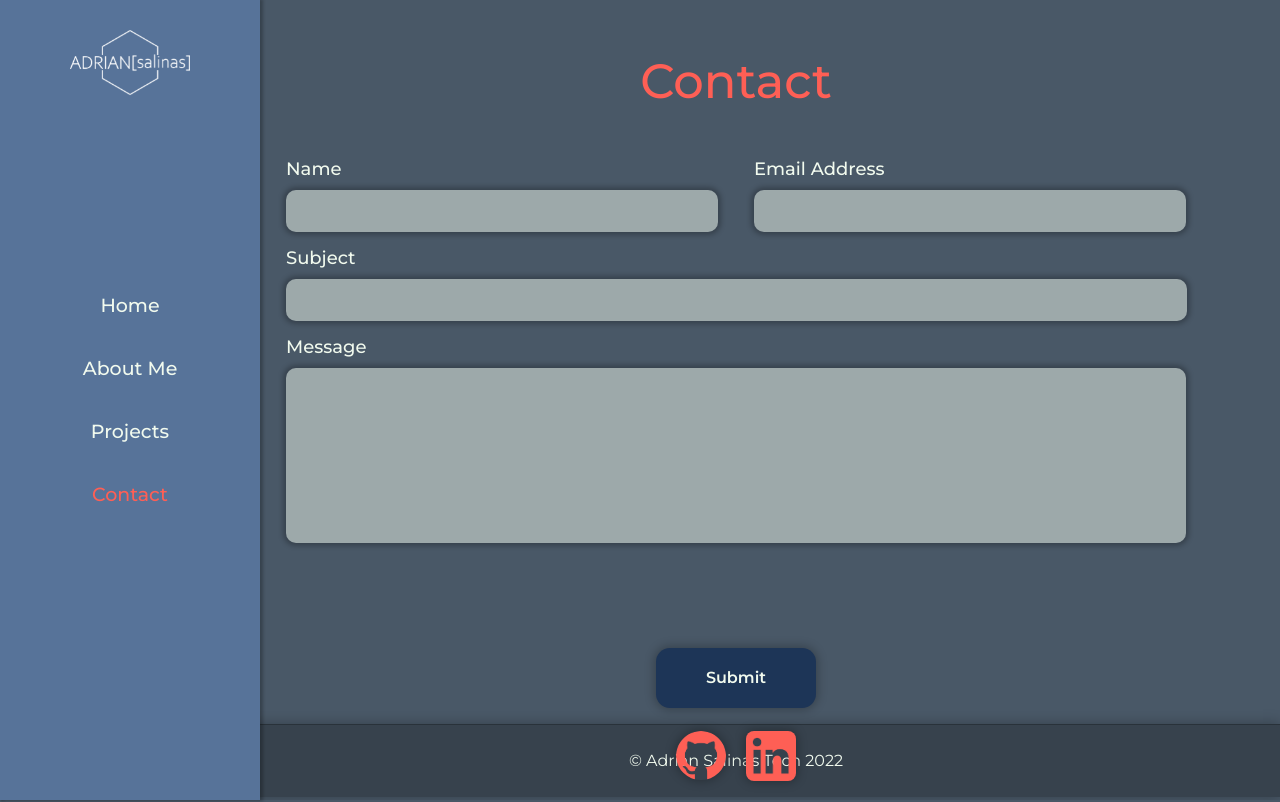
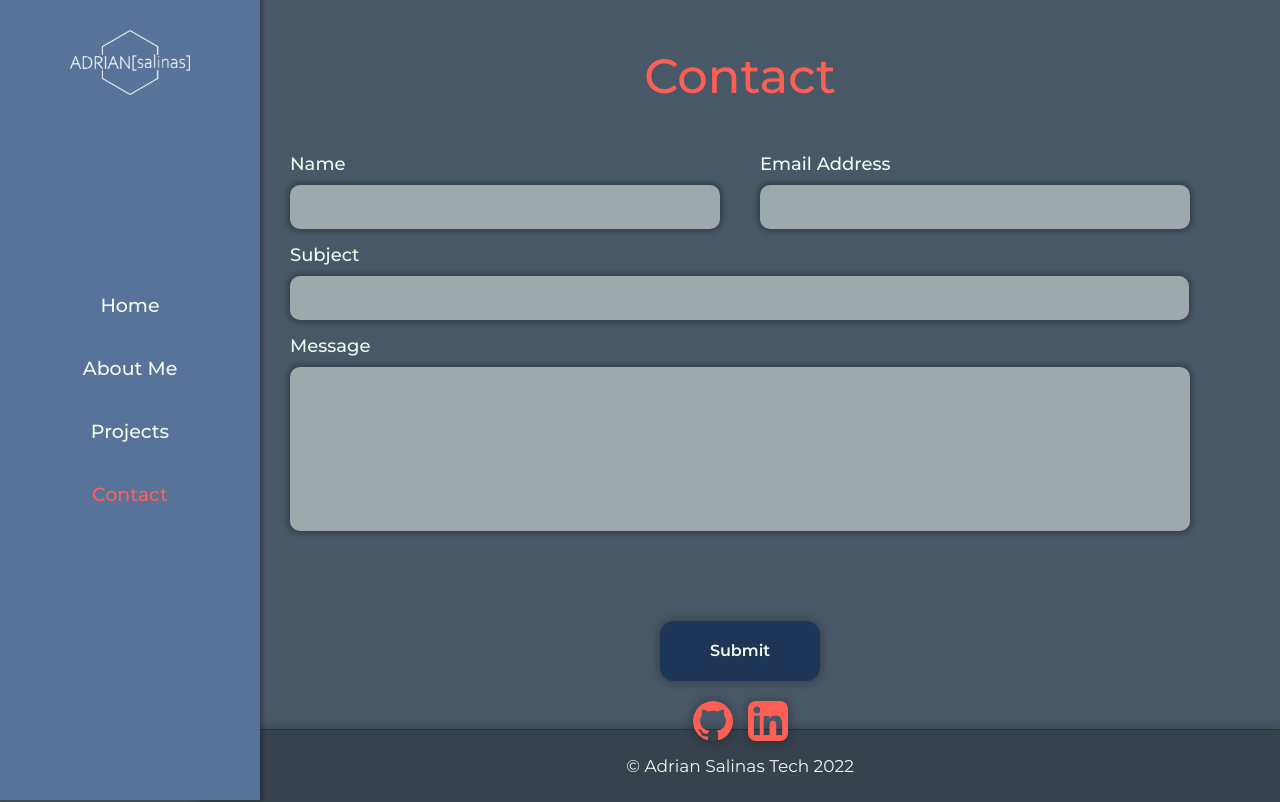
Before and after one commit to a-dri-an-S/PortfolioV2, a React (Create React App) app: page /contact in a window 1280 px wide. Built offline with nearby package versions, Linux system fonts and the light colour scheme; no server answers.

Commit message:
added CSS for breakpoint 992px + 768px on Contact Page + components

```diff
--- a/src/Pages/Contact/Contact.css
+++ b/src/Pages/Contact/Contact.css
@@ -1,33 +1,24 @@
 .contact {
 	width: 100%;
-	height: 100vh;
     display: flex;
     flex-direction: column;
     justify-content: center;
-    align-items: flex-end;
+    align-items: center;
 }
-
 .contact-container {
-    width: 85%;
+    width: 95%;
     height: 90%;
+    padding-bottom: 10px;
     display: flex;
     flex-direction: column;
     justify-content: space-around;
     align-items: center;
     animation: fadeIn 1s ease 0s 1 forwards;
 }
-
 .contact-title {
-    font-size: 48px;
     font-weight: 500;
     color: var(--orange-red);
 }
-
-.contact-form {
-    width: 900px;
-    height: 600px;
-}
-
 .contact-footer {
     width: 100%;
 }
@@ -40,3 +31,22 @@
         opacity: 1;
     }
 }
+
+@media only screen and (min-width: 768px) {
+    .contact {
+        margin-left: 180px;
+        height: 100%;
+    }
+    .contact-title {
+        font-size: 42px;
+    }
+}
+@media only screen and (min-width: 992px) {
+    .contact {
+        margin-left: 200px;
+        height: 100vh;
+    }
+    .contact-title {
+        font-size: 48px;
+    }
+}
--- a/src/components/Button/Button.css
+++ b/src/components/Button/Button.css
@@ -10,18 +10,13 @@
     border-radius: 14px;
     margin: 0px 20px;
 }
-
 .submit-btn {
-    width: 160px;
-    height: 60px;
     background-color: var(--prussian-blue);
     font-family: montserrat;
-    font-size: 16px;
     font-weight: 600;
     color: var(--honey-dew);
     border: none;
     border-radius: 14px;
-    margin: 20px 0px;
 }
 
 .docs-btn, .submit-btn {
@@ -41,9 +36,21 @@
     .docs-btn {
         margin: 10px 0px;
     }
+    .submit-btn {
+        width: 140px;
+        height: 55px;
+        font-size: 15px;
+        margin: 12px 0px;
+    }
 }
 @media only screen and (min-width: 992px) {
     .docs-btn {
         margin: 0px 20px;
     }
+    .submit-btn {
+        width: 160px;
+        height: 60px;
+        font-size: 16px;
+        margin: 15px 0px;
+    }
 }
--- a/src/components/Footer/Footer.css
+++ b/src/components/Footer/Footer.css
@@ -9,12 +9,22 @@
     border-top: 1px solid var(--shadow-color);
     box-shadow: 0px 0px 12px 1px var(--shadow-color);
 }
-
 .footer-container {
-    width: 85%;
+    width: 100%;
     height: 100%;
     display: flex;
     flex-direction: row;
     justify-content: center;
     align-items: center;
 }
+
+@media only screen and (min-width: 768px) {
+    .footer-copyright {
+        font-size: 16px;
+    }
+}
+@media only screen and (min-width: 992px) {
+    .footer-copyright {
+        font-size: 17px;
+    }
+}
--- a/src/components/Form/Form.css
+++ b/src/components/Form/Form.css
@@ -6,58 +6,38 @@
     justify-content: center;
     align-items: stretch;
 }
-
 .form-inputs {
     display: flex;
     justify-content: space-between;
 }
-
 .form-input-container {
     display: flex;
     flex-direction: column;
     justify-content: center;
     align-items: flex-start;
 }
-
 .form-label {
-    font-size: 18px;
     font-weight: 500;
     margin-bottom: 10px;
 }
-
 .form-input {
-    height: 40px;
-    padding-left: 10px;
-    margin-bottom: 15px;
+    padding: 2px 5px 2px 5px;
     border: none;
     border-radius: 10px;
     box-shadow: 0px 0px 5px 3px var(--shadow-color);
     background-color: var(--honeydew-opaque);
     font-family: montserrat;
-    font-size: 16px;
     font-weight: 500;
     color: var(--prussian-blue);
 }
-
-.name-input, .email-input {
-    width: 420px;
-}
-
-.subject-input {
-    width: 889px;
-}
-
 .form-textarea-container {
     display: flex;
     flex-direction: column;
     align-items: flex-start;
     justify-content: center;
 }
-
 .form-textarea {
-    width: 890px;
-    height: 160px;
-    padding: 15px 0px 0px 10px;
+    padding: 2px 5px 2px 5px;
     margin-bottom: 15px;
     border: none;
     border-radius: 10px;
@@ -69,10 +49,9 @@
     color: var(--prussian-blue);
     resize: none;
 }
-
 .form-submit-message {
     width: 100%;
-    height: 70px;
+    height: 60px;
     display: flex;
     justify-content: center;
     align-items: center;
@@ -82,3 +61,57 @@ input:focus, textarea:focus {
     outline: 2px solid var(--orange-red);
 
 }
+
+@media only screen and (min-width: 768px) {
+    .form-inputs {
+        flex-direction: column;
+    }
+    .form-label {
+        font-size: 16px;
+    }
+    .form-input {
+        height: 38px;
+        margin-bottom: 12px;
+        font-size: 15px;
+    }
+    .name-input, .email-input, .subject-input {
+        width: 480px;
+    }
+    .form-textarea {
+        width: 480px;
+        height: 160px;
+    }
+}
+@media only screen and (min-width: 992px) {
+    .form-inputs {
+        flex-direction: row;
+    }
+    .form-label {
+        font-size: 18px;
+    }
+    .form-input {
+        height: 40px;
+        margin-bottom: 15px;
+        font-size: 16px;
+    }
+    .name-input, .email-input {
+        width: 320px;
+    }
+    .subject-input {
+        width: 690px;
+    }
+    .form-textarea {
+        width: 690px;
+    }
+}
+@media only screen and (min-width: 1200px) {
+    .name-input, .email-input {
+        width: 420px;
+    }
+    .subject-input {
+        width: 889px;
+    }
+    .form-textarea {
+        width: 890px;
+    }
+}
--- a/src/components/Form/Message/Message.css
+++ b/src/components/Form/Message/Message.css
@@ -1,10 +1,7 @@
 .submit-message {
-    width: 400px;
-    height: 60px;
     display: flex;
     justify-content: center;
     align-items: center;
-    font-size: 18px;
     font-weight: 500;
     border-radius: 10px;
     box-shadow: 0px 0px 5px 3px var(--shadow-color);
@@ -24,3 +21,18 @@
         opacity: 1;
     }
 }
+
+@media only screen and (min-width: 768px) {
+    .submit-message {
+        width: 250px;
+        height: 50px;
+        font-size: 16px;
+    }
+}
+@media only screen and (min-width: 992px) {
+    .submit-message {
+        width: 300px;
+        height: 50px;
+        font-size: 18px;
+    }
+}
--- a/src/components/Socials/SocialIcons.css
+++ b/src/components/Socials/SocialIcons.css
@@ -1,25 +1,19 @@
 .contact-social {
     width: 100%;
-    height: 60px;
+    height: 100%;
     display: flex;
     flex-direction: row;
     justify-content: center;
     align-items: center;
-	padding-bottom: 10px;
 }
-
 .contact-social-link {
-	width: 70px;
-	height: 70px;
     display: flex;
     justify-content: center;
     align-items: center;
 }
-
 .contact-social-icon {
-	width: 50px;
+	width: 40px;
 	height: auto;
-	margin: 15px;
 	box-shadow: 0px 0px 10px 2px var(--shadow-color);
 }
 .round-icon {
@@ -28,9 +22,31 @@
 .square-icon {
 	border-radius: 8px;
 }
-.contact-social-icon:hover {
-	width: 55px;
-}
 .contact-social-icon:active {
 	filter: hue-rotate(200deg) grayscale(75%);
 }
+
+@media only screen and (min-width: 768px) {
+	.contact-social-link {
+		width: 45px;
+		height: 45px;
+	}
+	.contact-social-icon {
+		width: 35px;
+	}
+	.contact-social-icon:hover {
+		width: 40px;
+	}
+}
+@media only screen and (min-width: 992px) {
+	.contact-social-link {
+		width: 55px;
+		height: 55px;
+	}
+	.contact-social-icon {
+		width: 40px;
+	}
+	.contact-social-icon:hover {
+		width: 45px;
+	}
+}
```
